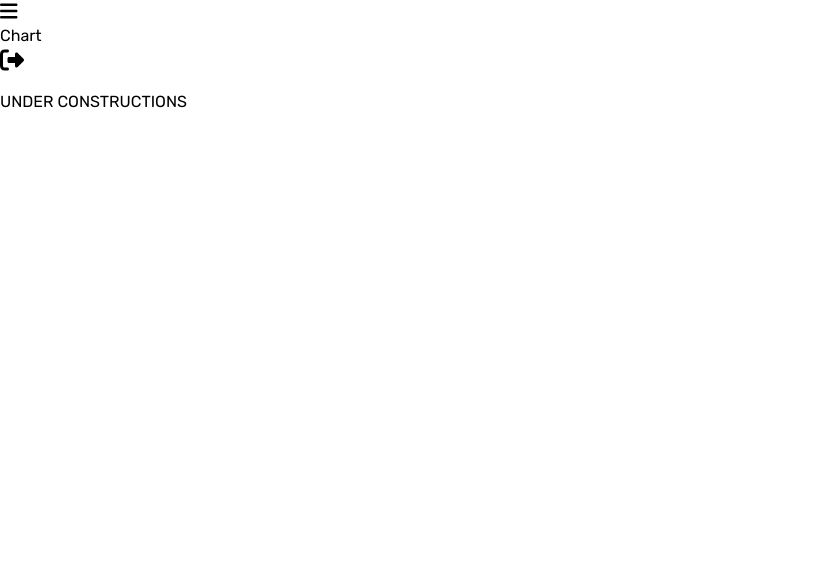
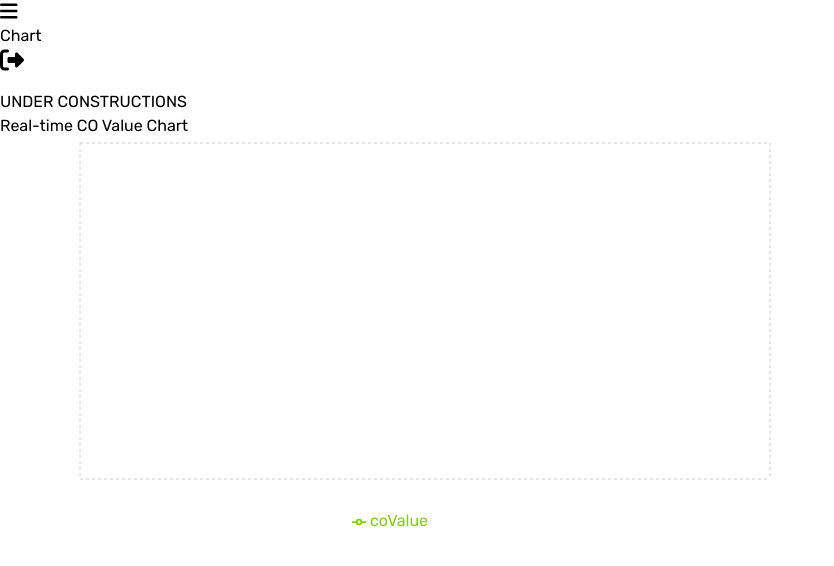
Before and after one commit to Diditp/AutoAirSense, a React (Vite) app: page /Chart in a window 1280 px wide. Shown: the top 566 px of the page, without its empty margins (0-834 px from the left). Built offline with nearby package versions, Linux system fonts and the light colour scheme.

Commit message:
feat: Menambah fitur tampilan grafik sensor

```diff
--- a/package.json
+++ b/package.json
@@ -13,11 +13,14 @@
     "@fortawesome/fontawesome-svg-core": "^6.5.1",
     "@fortawesome/free-solid-svg-icons": "^6.5.1",
     "@fortawesome/react-fontawesome": "^0.2.0",
+    "chart.js": "^4.4.1",
     "firebase": "^10.8.0",
     "font-awesome": "^4.7.0",
     "react": "^18.2.0",
+    "react-chartjs-2": "^5.2.0",
     "react-dom": "^18.2.0",
-    "react-router-dom": "^6.21.1"
+    "react-router-dom": "^6.21.1",
+    "recharts": "^2.11.0"
   },
   "devDependencies": {
     "@types/react": "^18.2.37",
--- a/src/components/Chart.jsx
+++ b/src/components/Chart.jsx
@@ -1,5 +1,7 @@
 import { FontAwesomeIcon } from "@fortawesome/react-fontawesome";
 import { useEffect, useState } from "react";
+import LineChartComp from "./LineChart";
+
 
 export default function Chart() {
   const [isExpanded, setIsExpanded] = useState(true);
@@ -40,8 +42,11 @@ export default function Chart() {
             <FontAwesomeIcon icon="right-from-bracket" size="xl" />
           </div>
         </header>
-        <div className="px-8 py-8 flex justify-center items-center min-h-screen">
-            <h1 className="text-base sm:text-5xl text-center">UNDER CONSTRUCTIONS</h1>
+        <div className="px-8 py-8 flex justify-center flex-col items-center min-h-screen">
+          <h1 className="text-base sm:text-5xl text-center">
+            UNDER CONSTRUCTIONS
+          </h1>
+          <LineChartComp/>
         </div>
       </div>
     </>
--- a/src/components/Dashboard.jsx
+++ b/src/components/Dashboard.jsx
@@ -5,6 +5,8 @@ import { FontAwesomeIcon } from "@fortawesome/react-fontawesome";
 import { useEffect, useState } from "react";
   import database from "../database/firebase_database";
   import { onValue, ref , update} from "firebase/database";
+
+
 
 export default function Dashboard() {
   const [isExpanded, setIsExpanded] = useState(true);
@@ -47,12 +49,12 @@ export default function Dashboard() {
   const writeDataToFirebase = () => {
     // Menggunakan metode push() untuk menambahkan data baru dengan kunci unik
       update(ref(database, 'dataLogger/dataSensor'), {
-          coValue: 1,
-          co2Value: 1,
-          vocValue: 1,
-          pmValue: 1,
-          suhu: 1,
-          kelembapan: 1,
+          // coValue: 1,
+          // co2Value: 1,
+          // vocValue: 1,
+          // pmValue: 1,
+          // suhu: 1,
+          // kelembapan: 1,
           waktuSekarang: currentTime.toLocaleTimeString(),
       });
   };
--- /dev/null
+++ b/src/components/LineChart.jsx
@@ -0,0 +1,76 @@
+import React, { useEffect, useState } from "react";
+import database from "../database/firebase_database";
+import { onValue, ref } from "firebase/database";
+import {
+  LineChart,
+  Line,
+  XAxis,
+  YAxis,
+  CartesianGrid,
+  Tooltip,
+  Legend,
+} from "recharts";
+
+const INTERVAL_MS = 10000; // Interval waktu dalam milidetik (10 detik)
+const MAX_ENTRIES = 7; // Jumlah maksimal entri pada grafik
+
+export default function LineChartComp() {
+  const [chartData, setChartData] = useState([]);
+
+  useEffect(() => {
+    const starCountRef = ref(database, "dataLogger/dataSensor");
+
+    const fetchData = () => {
+      setTimeout(() => {
+        onValue(starCountRef, (snapshot) => {
+          const newEntry = {
+            time: new Date().toLocaleTimeString(),
+            coValue: snapshot.val().coValue,
+          };
+
+          setChartData((prevData) => {
+            const updatedData = [...prevData, newEntry].slice(-MAX_ENTRIES);
+            return updatedData;
+          });
+        });
+      }, 10000);
+    };
+
+    // Panggil fetchData setelah komponen dimuat
+    fetchData();
+
+    // Setel interval untuk mendapatkan data setiap INTERVAL_MS milidetik
+    const intervalId = setInterval(fetchData, INTERVAL_MS);
+
+    // Bersihkan interval saat komponen dibongkar
+    return () => {
+      clearInterval(intervalId);
+    };
+  }, []); // Dependensi kosong agar useEffect hanya dijalankan saat komponen dimuat
+
+  const formatXAxis = (tickItem) => {
+    const hours = parseInt(tickItem.slice(0, 2));
+    const minutes = parseInt(tickItem.slice(3, 5));
+    const formattedTime = `${hours}:${minutes}`;
+    return formattedTime;
+  };
+
+  return (
+    <div>
+      <h2>Real-time CO Value Chart</h2>
+      <LineChart
+        width={800}
+        height={400}
+        data={chartData}
+        margin={{ top: 5, right: 30, left: 20, bottom: 5 }}
+      >
+        <CartesianGrid strokeDasharray="3 3" />
+        <XAxis dataKey="time" tickFormatter={formatXAxis} />
+        <YAxis />
+        <Tooltip />
+        <Legend />
+        <Line type="monotone" dataKey="coValue" stroke="#82ca1d" />
+      </LineChart>
+    </div>
+  );
+}
```
Also changed, not shown: src/database/firebase_database.js (line endings or trailing spaces), 1 other file (tests, documents, lock files or other folders). Lines whose indentation alone changed are shown as unchanged.
